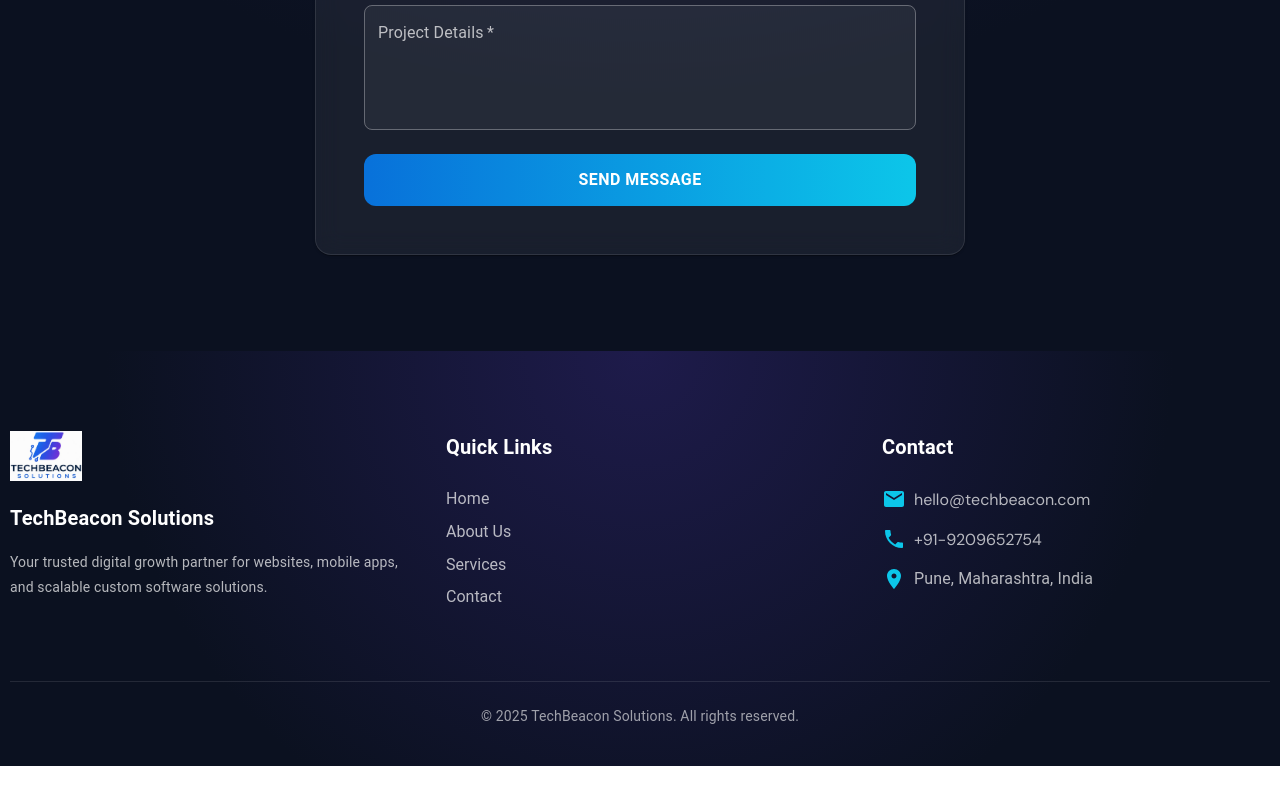
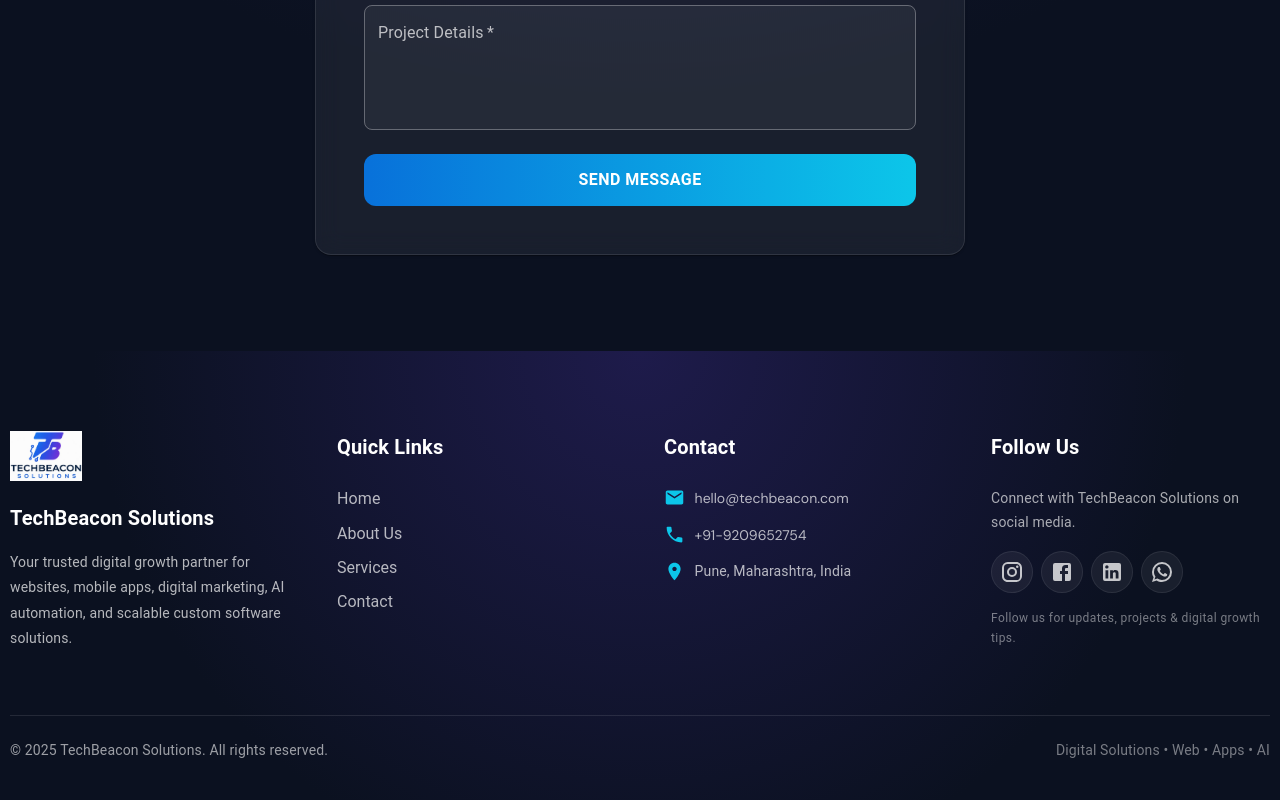
Before and after one commit to techbeaconsolutions/techbeacon-solutions-website, a Next.js app: page / in a window 1280 px wide. Shown: the part 5582-6382 px from the top of the page. Before the commit the page ends 6348 px from the top, so only its background shows below. Built offline with nearby package versions, Linux system fonts and the light colour scheme.

Commit message:
social media links added

```diff
--- a/src/app/components/Footer.tsx
+++ b/src/app/components/Footer.tsx
@@ -6,11 +6,18 @@
   Grid,
   Typography,
   Link,
+  IconButton,
 } from "@mui/material";
 import { motion } from "framer-motion";
+
 import EmailIcon from "@mui/icons-material/Email";
 import PhoneIcon from "@mui/icons-material/Phone";
 import LocationOnIcon from "@mui/icons-material/LocationOn";
+
+import InstagramIcon from "@mui/icons-material/Instagram";
+import FacebookIcon from "@mui/icons-material/Facebook";
+import LinkedInIcon from "@mui/icons-material/LinkedIn";
+import WhatsAppIcon from "@mui/icons-material/WhatsApp";
 
 export default function Footer() {
   const quickLinks = [
@@ -20,10 +27,37 @@
     { label: "Contact", href: "#contact" },
   ];
 
+  const socialLinks = [
+    {
+      label: "Instagram",
+      href: "https://www.instagram.com/techbeaconsolutions/",
+      icon: <InstagramIcon />,
+    },
+    {
+      label: "Facebook",
+      href: "https://www.facebook.com/techbeaconsolutions",
+      icon: <FacebookIcon />,
+    },
+    {
+      label: "LinkedIn",
+      href: "https://www.linkedin.com/in/techbeacon-solutions/",
+      icon: <LinkedInIcon />,
+    },
+    {
+      label: "WhatsApp",
+      href: "https://wa.me/message/TVELYTTOQ6PEA1",
+      icon: <WhatsAppIcon />,
+    },
+  ];
+
   const handleScroll = (id: string) => {
     const el = document.querySelector(id);
+
     if (el) {
-      el.scrollIntoView({ behavior: "smooth", block: "start" });
+      el.scrollIntoView({
+        behavior: "smooth",
+        block: "start",
+      });
     }
   };
 
@@ -39,8 +73,8 @@
     >
       <Container maxWidth="lg">
         <Grid container spacing={6}>
-          {/* Company Info */}
-          <Grid item xs={12} sm={6} md={4}>
+          {/* ================= COMPANY INFO ================= */}
+          <Grid item xs={12} sm={6} md={3}>
             <motion.div
               initial={{ opacity: 0, y: 20 }}
               whileInView={{ opacity: 1, y: 0 }}
@@ -50,8 +84,11 @@
               <Box mb={2}>
                 <img
                   src="/favicon.png"
-                  alt="TechBeacon Logo"
-                  style={{ height: 50 }}
+                  alt="TechBeacon Solutions Logo"
+                  style={{
+                    height: 50,
+                    width: "auto",
+                  }}
                 />
               </Box>
 
@@ -61,16 +98,21 @@
 
               <Typography
                 variant="body2"
-                sx={{ color: "rgba(255,255,255,0.7)", lineHeight: 1.8 }}
+                sx={{
+                  color: "rgba(255,255,255,0.7)",
+                  lineHeight: 1.8,
+                  maxWidth: 300,
+                }}
               >
                 Your trusted digital growth partner for websites, mobile apps,
-                and scalable custom software solutions.
+                digital marketing, AI automation, and scalable custom software
+                solutions.
               </Typography>
             </motion.div>
           </Grid>
 
-          {/* Quick Links */}
-          <Grid item xs={12} sm={6} md={4}>
+          {/* ================= QUICK LINKS ================= */}
+          <Grid item xs={12} sm={6} md={3}>
             <motion.div
               initial={{ opacity: 0, y: 20 }}
               whileInView={{ opacity: 1, y: 0 }}
@@ -82,7 +124,7 @@
               </Typography>
 
               {quickLinks.map((item, i) => (
-                <Typography key={i} sx={{ mb: 1 }}>
+                <Typography key={i} sx={{ mb: 1.2 }}>
                   {item.href.startsWith("#") ? (
                     <Link
                       component="button"
@@ -91,6 +133,11 @@
                       sx={{
                         color: "rgba(255,255,255,0.7)",
                         transition: "0.3s",
+                        cursor: "pointer",
+                        background: "none",
+                        border: 0,
+                        padding: 0,
+                        fontSize: "inherit",
                         "&:hover": {
                           color: "#0cc6e9",
                           transform: "translateX(4px)",
@@ -120,8 +167,8 @@
             </motion.div>
           </Grid>
 
-          {/* Contact Info */}
-          <Grid item xs={12} md={4}>
+          {/* ================= CONTACT ================= */}
+          <Grid item xs={12} sm={6} md={3}>
             <motion.div
               initial={{ opacity: 0, y: 20 }}
               whileInView={{ opacity: 1, y: 0 }}
@@ -132,58 +179,198 @@
                 Contact
               </Typography>
 
-              <Box sx={{ mb: 2, display: "flex", alignItems: "center" }}>
-                <EmailIcon sx={{ mr: 1, color: "#0cc6e9" }} />
+              {/* Email */}
+              <Box
+                sx={{
+                  mb: 2,
+                  display: "flex",
+                  alignItems: "center",
+                }}
+              >
+                <EmailIcon
+                  sx={{
+                    mr: 1.2,
+                    color: "#0cc6e9",
+                    fontSize: 21,
+                  }}
+                />
+
                 <Link
                   href="mailto:hello@techbeacon.com"
                   underline="none"
                   sx={{
                     color: "rgba(255,255,255,0.7)",
-                    "&:hover": { color: "#0cc6e9" },
+                    fontSize: 14,
+                    "&:hover": {
+                      color: "#0cc6e9",
+                    },
                   }}
                 >
                   hello@techbeacon.com
                 </Link>
               </Box>
 
-              <Box sx={{ mb: 2, display: "flex", alignItems: "center" }}>
-                <PhoneIcon sx={{ mr: 1, color: "#0cc6e9" }} />
+              {/* Phone */}
+              <Box
+                sx={{
+                  mb: 2,
+                  display: "flex",
+                  alignItems: "center",
+                }}
+              >
+                <PhoneIcon
+                  sx={{
+                    mr: 1.2,
+                    color: "#0cc6e9",
+                    fontSize: 21,
+                  }}
+                />
+
                 <Link
                   href="tel:+919209652754"
                   underline="none"
                   sx={{
                     color: "rgba(255,255,255,0.7)",
-                    "&:hover": { color: "#0cc6e9" },
+                    fontSize: 14,
+                    "&:hover": {
+                      color: "#0cc6e9",
+                    },
                   }}
                 >
                   +91-9209652754
                 </Link>
               </Box>
 
-              <Box sx={{ display: "flex", alignItems: "center" }}>
-                <LocationOnIcon sx={{ mr: 1, color: "#0cc6e9" }} />
-                <Typography sx={{ color: "rgba(255,255,255,0.7)" }}>
+              {/* Location */}
+              <Box
+                sx={{
+                  display: "flex",
+                  alignItems: "flex-start",
+                }}
+              >
+                <LocationOnIcon
+                  sx={{
+                    mr: 1.2,
+                    color: "#0cc6e9",
+                    fontSize: 21,
+                  }}
+                />
+
+                <Typography
+                  sx={{
+                    color: "rgba(255,255,255,0.7)",
+                    fontSize: 14,
+                  }}
+                >
                   Pune, Maharashtra, India
                 </Typography>
               </Box>
             </motion.div>
           </Grid>
+
+          {/* ================= SOCIAL MEDIA ================= */}
+          <Grid item xs={12} sm={6} md={3}>
+            <motion.div
+              initial={{ opacity: 0, y: 20 }}
+              whileInView={{ opacity: 1, y: 0 }}
+              transition={{ duration: 0.6, delay: 0.6 }}
+              viewport={{ once: true }}
+            >
+              <Typography variant="h6" fontWeight={700} mb={3}>
+                Follow Us
+              </Typography>
+
+              <Typography
+                variant="body2"
+                sx={{
+                  color: "rgba(255,255,255,0.65)",
+                  lineHeight: 1.7,
+                  mb: 2,
+                }}
+              >
+                Connect with TechBeacon Solutions on social media.
+              </Typography>
+
+              <Box
+                sx={{
+                  display: "flex",
+                  gap: 1,
+                  flexWrap: "wrap",
+                }}
+              >
+                {socialLinks.map((social) => (
+                  <IconButton
+                    key={social.label}
+                    component="a"
+                    href={social.href}
+                    target="_blank"
+                    rel="noopener noreferrer"
+                    aria-label={social.label}
+                    sx={{
+                      width: 42,
+                      height: 42,
+                      color: "rgba(255,255,255,0.75)",
+                      backgroundColor: "rgba(255,255,255,0.06)",
+                      border: "1px solid rgba(255,255,255,0.08)",
+                      transition: "all 0.3s ease",
+
+                      "&:hover": {
+                        color: "#ffffff",
+                        backgroundColor: "#0cc6e9",
+                        borderColor: "#0cc6e9",
+                        transform: "translateY(-4px)",
+                      },
+                    }}
+                  >
+                    {social.icon}
+                  </IconButton>
+                ))}
+              </Box>
+
+              <Typography
+                variant="caption"
+                sx={{
+                  display: "block",
+                  mt: 2,
+                  color: "rgba(255,255,255,0.45)",
+                }}
+              >
+                Follow us for updates, projects & digital growth tips.
+              </Typography>
+            </motion.div>
+          </Grid>
         </Grid>
 
-        {/* Bottom Bar */}
+        {/* ================= BOTTOM BAR ================= */}
         <Box
           sx={{
             mt: 8,
             pt: 3,
             borderTop: "1px solid rgba(255,255,255,0.1)",
-            textAlign: "center",
+            display: "flex",
+            justifyContent: "space-between",
+            alignItems: "center",
+            flexWrap: "wrap",
+            gap: 2,
           }}
         >
           <Typography
             variant="body2"
-            sx={{ color: "rgba(255,255,255,0.6)" }}
+            sx={{
+              color: "rgba(255,255,255,0.6)",
+            }}
           >
-            © {new Date().getFullYear()} TechBeacon Solutions. All rights reserved.
+            © {new Date().getFullYear()} TechBeacon Solutions. All rights
+            reserved.
+          </Typography>
+
+          <Typography
+            variant="body2"
+            sx={{
+              color: "rgba(255,255,255,0.45)",
+            }}
+          >
+            Digital Solutions • Web • Apps • AI
           </Typography>
         </Box>
       </Container>
```
